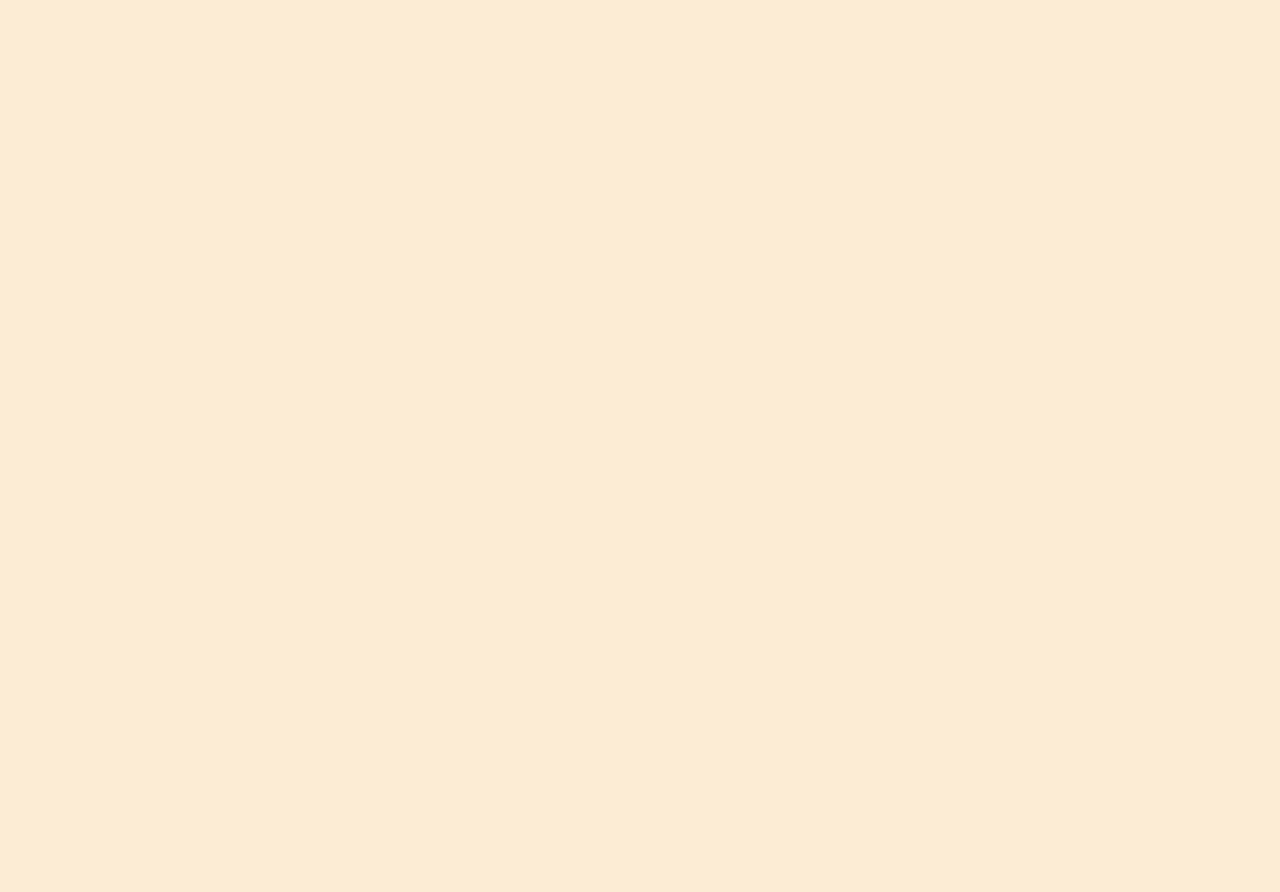
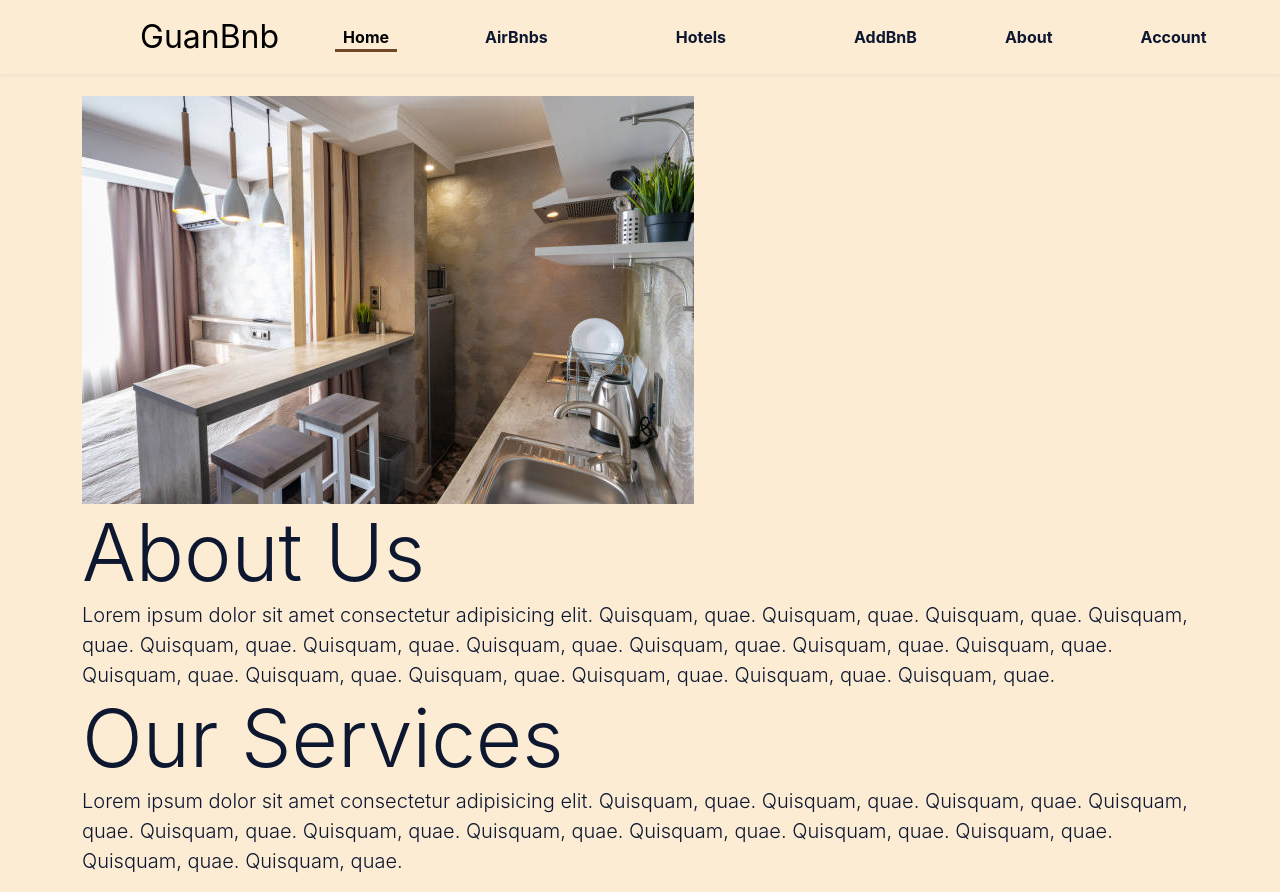
Before and after one commit to Guantai001/Air-BNB, a React (Create React App) app in the folder frontend/: page /about in a window 1280 px wide. Before the commit this address had no page. Shown: the top 892 px of the page. Before the commit the page ends 800 px from the top, so only its background shows below. Built offline with nearby package versions, Linux system fonts and the light colour scheme.

Commit message:
Updtaed more files

```diff
--- a/frontend/src/App.js
+++ b/frontend/src/App.js
@@ -5,6 +5,7 @@ import AirBnbPage from './components/AirBnbPage';
 import HotelPage from './components/HotelPage';
 import AccountPage from './components/AccountPage';
 import AddBnb from './components/AddBnb';
+import About from './components/About';
 
 function App() {
   return (
@@ -14,10 +15,11 @@ function App() {
       <Routes>
       <Route path="/" element={<Navigate to="/home"/>} />
       <Route path="/home" element={<HomePage/>}/>
-    <Route path="/airbnb" element={<AirBnbPage/>}/>
-    <Route path="/hotel" element={<HotelPage/>}/>
-    <Route path="/addbnb" element={<AddBnb/>}/>
-    <Route path="/account" element={<AccountPage/>}/>
+      <Route path="/airbnb" element={<AirBnbPage/>}/>
+      <Route path="/hotel" element={<HotelPage/>}/>
+      <Route path="/addbnb" element={<AddBnb/>}/>
+      <Route path="/about" element={<About/>}/>
+      <Route path="/account" element={<AccountPage/>}/>
       </Routes>
 
     </BrowserRouter>
--- /dev/null
+++ b/frontend/src/components/About.jsx
@@ -0,0 +1,71 @@
+import React from "react";
+import NavBar from "./NavBar";
+import Pic from  "./photoa/abtimg.jpg"
+// create a function that comtaints the about page
+// it should have  some images and text
+// it should also have the services that we offer
+
+// it should also have a contact form
+// it should also have a footer
+
+function About() {
+    return (
+        <div>
+        <NavBar/>
+        {/* // it should have  some images and text */}
+
+        <div className="container mt-5 pt-5">
+
+        {/* add an image below*/}
+        < div className="row">
+            <div className="col-12">
+                <img  src={Pic}className="img-fluid"alt="Responsive image"/>
+            </div>
+        </div>
+
+            <div className="row">
+                <div className="col-12">
+                    <h1 className="display-1">About Us</h1>
+                    <p className=
+                    "lead">Lorem ipsum dolor sit amet consectetur adipisicing elit.
+                        Quisquam, quae. Quisquam, quae. Quisquam, quae. Quisquam, quae.
+                        Quisquam, quae. Quisquam, quae. Quisquam, quae. Quisquam, quae.
+                        Quisquam, quae. Quisquam, quae. Quisquam, quae. Quisquam, quae.
+                        Quisquam, quae. Quisquam, quae. Quisquam, quae. Quisquam, quae.
+
+                    </p>
+                    </div>
+
+                    <div className="col-12">
+                    <h1 className="display-1">Our Services</h1>
+                    <p className=
+                    "lead">Lorem ipsum dolor sit amet consectetur adipisicing elit.
+                        Quisquam, quae. Quisquam, quae. Quisquam, quae. Quisquam, quae.
+                        Quisquam, quae. Quisquam, quae. Quisquam, quae. Quisquam, quae.
+                        Quisquam, quae. Quisquam, quae. Quisquam, quae. Quisquam, quae.
+
+                    </p>
+
+                    </div>
+
+                    <div className="col-12">
+                    <h1 className="display-1">Contact Us</h1>
+                    <p className=
+                    "lead">Lorem ipsum dolor sit amet consectetur adipisicing elit.
+
+                    </p>
+
+                    </div>
+
+                    </div>
+
+                    </div>
+
+
+
+
+
+        </div>
+    );
+}
+    export default About;
--- a/frontend/src/components/NavBar.jsx
+++ b/frontend/src/components/NavBar.jsx
@@ -49,14 +49,14 @@ function NavBar({handleOnSubmit}) {
         >
           <ul className="navbar-nav me-auto mb-2 mb-lg-0 ">
 
-            <li className="nav-item  mx-5 px-4">
+            <li className="nav-item  mx-3 px-4">
               <a className="nav-link nav__link active"
               onClick={activeTab}
               href="/">
                 Home
               </a>
             </li>
-            <li className="nav-item mx-5 px-4">
+            <li className="nav-item mx-3 px-4">
               <a className="nav-link nav__link"
               onClick={activeTab}
               href="/airbnb">
@@ -70,14 +70,21 @@ function NavBar({handleOnSubmit}) {
                 Hotels
               </a>
             </li>
-            <li className="nav-item mx-5 px-4 ">
+            <li className="nav-item mx-3 px-4 ">
               <a className="nav-link  nav__link"
               onClick={activeTab}
               href="/addbnb">
                 AddBnB
               </a>
             </li>
-            <li className="nav-item mx-5 px-4">
+            <li className="nav-item mx-3 px-3 ">
+              <a className="nav-link  nav__link"
+              onClick={activeTab}
+              href="/about">
+                About
+              </a>
+            </li>
+            <li className="nav-item mx-3 px-4">
               <a className="nav-link  nav__link"
               onClick={activeTab}
               href="/account">
--- a/frontend/src/components/index.js
+++ b/frontend/src/components/index.js
@@ -24,6 +24,11 @@ export const navLinksdata = [
         _id: 1005,
         title: "Add Bnb",
         link: "addbnb",
-    }
+    },
+    {
+        _id: 1006,
+        title: "About",
+        link: "about",
+    },
 
   ];
```
Also changed, not shown: frontend/src/components/photoa/abtimg.jpg (added).
